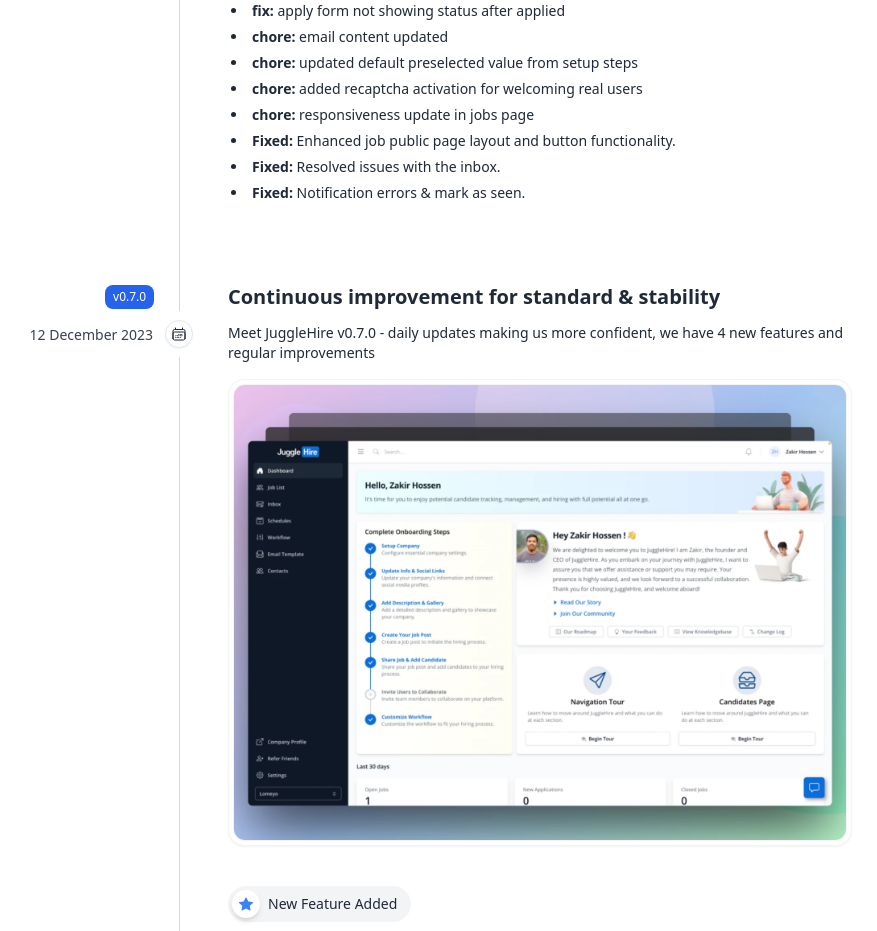
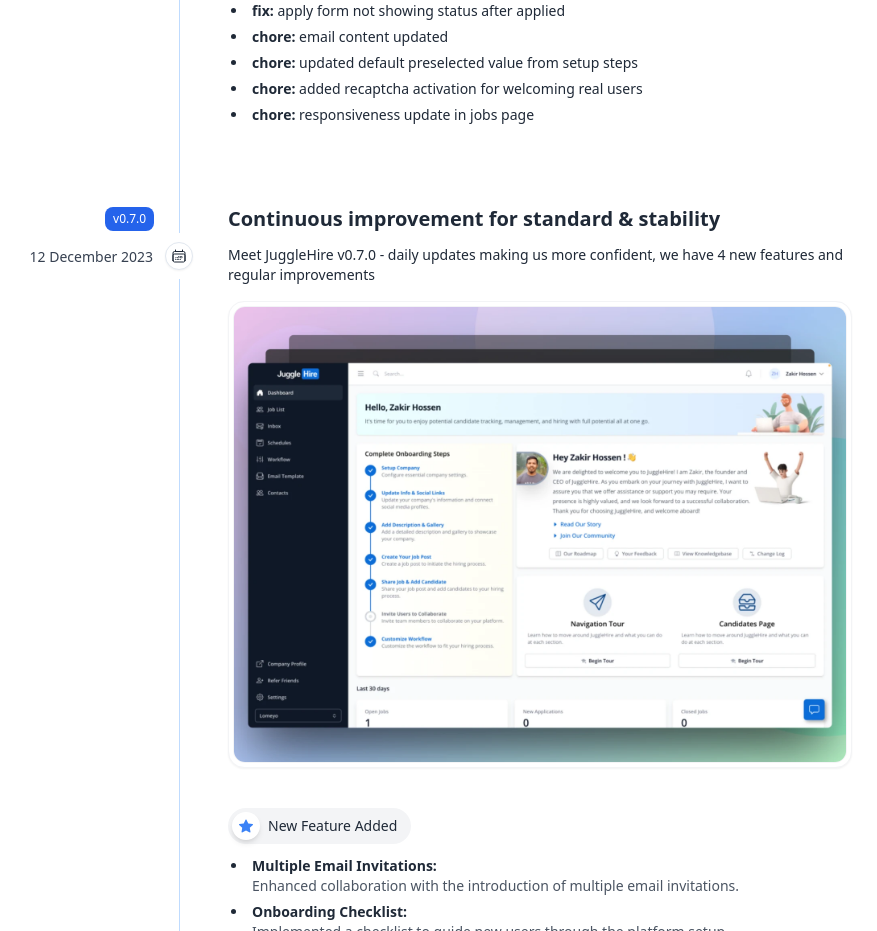
Before and after one commit to JuggleHire/jugglehire.com, a Nuxt app: page /changelog in a window 1280 px wide. Shown: the part 920-1851 px from the top of the page, without its empty margins (236-1113 px from the left). Built offline with nearby package versions, Linux system fonts and the light colour scheme; what vue-datocms would draw is missing.

Commit message:
chore: deletion of some old lines from v0.9.0 improvements

```diff
--- a/pages/changelog.vue
+++ b/pages/changelog.vue
@@ -83,9 +83,6 @@
             { type: 'chore', description: 'updated default preselected value from setup steps' },
             { type: 'chore', description: 'added recaptcha activation for welcoming real users' },
             { type: 'chore', description: 'responsiveness update in jobs page' },
-            { type: 'Fixed', description: 'Enhanced job public page layout and button functionality.' },
-            { type: 'Fixed', description: 'Resolved issues with the inbox.' },
-            { type: 'Fixed', description: 'Notification errors & mark as seen.' },
         ]
     },
     {
```
